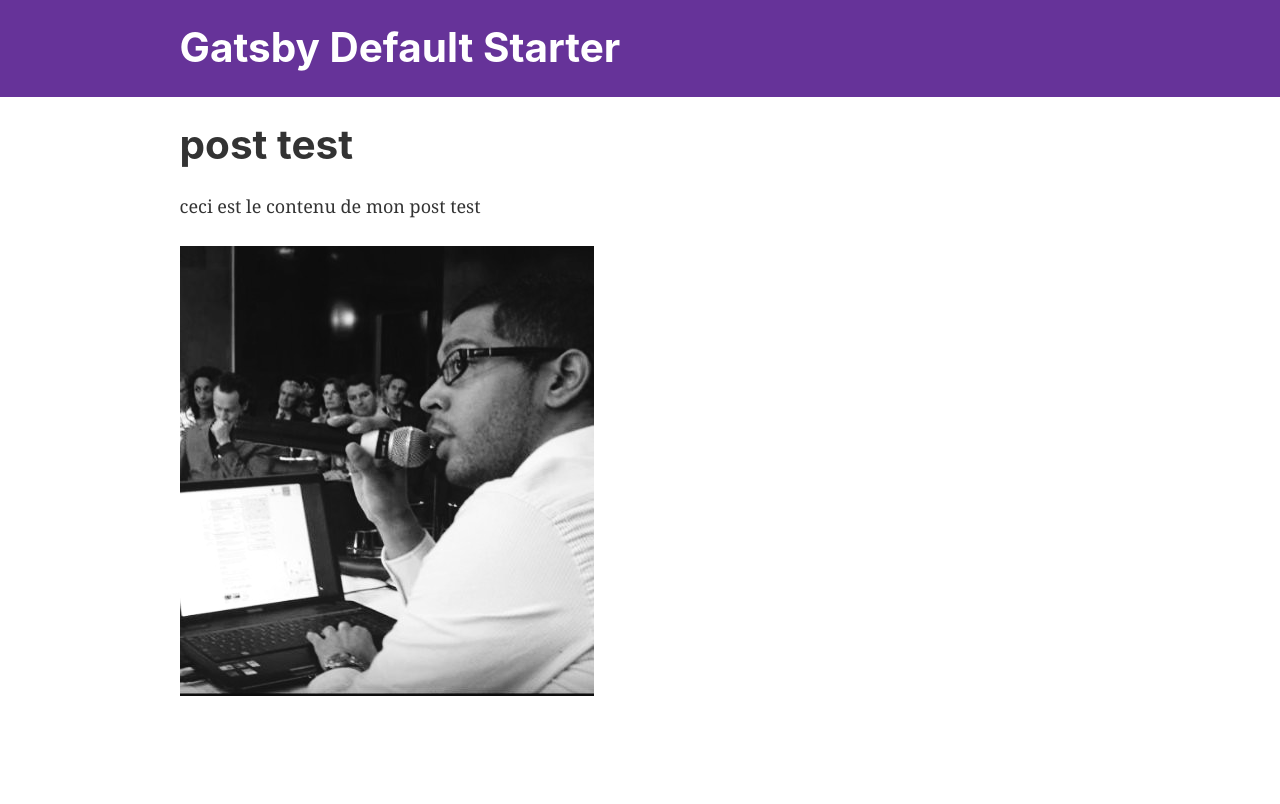
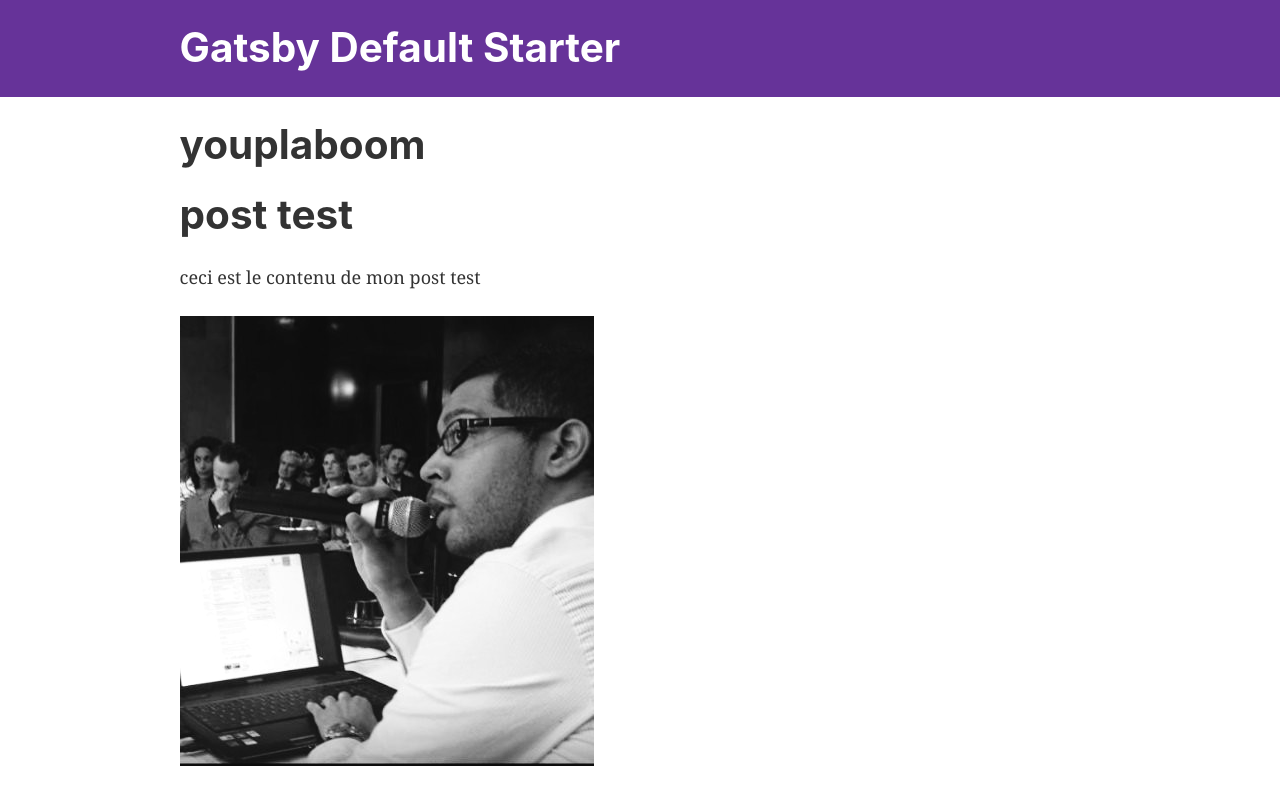
Before and after one commit to vincentpelage/gatsby-netlifycms-azerystudio-starter, a Gatsby site: page /_posts/blog/2018-12-10-post-test/ in a window 1280 px wide. Built offline with nearby package versions, Linux system fonts and the light colour scheme; Gatsby itself is replaced by a stand-in of ours.

```diff
--- a/src/templates/example.js
+++ b/src/templates/example.js
@@ -7,6 +7,7 @@
   return (
     <Layout>
       <div>
+        <h1>youplaboom</h1>
         <h1>{post.frontmatter.title}</h1>
         <div dangerouslySetInnerHTML={{ __html: post.html }} />
       </div>
```
